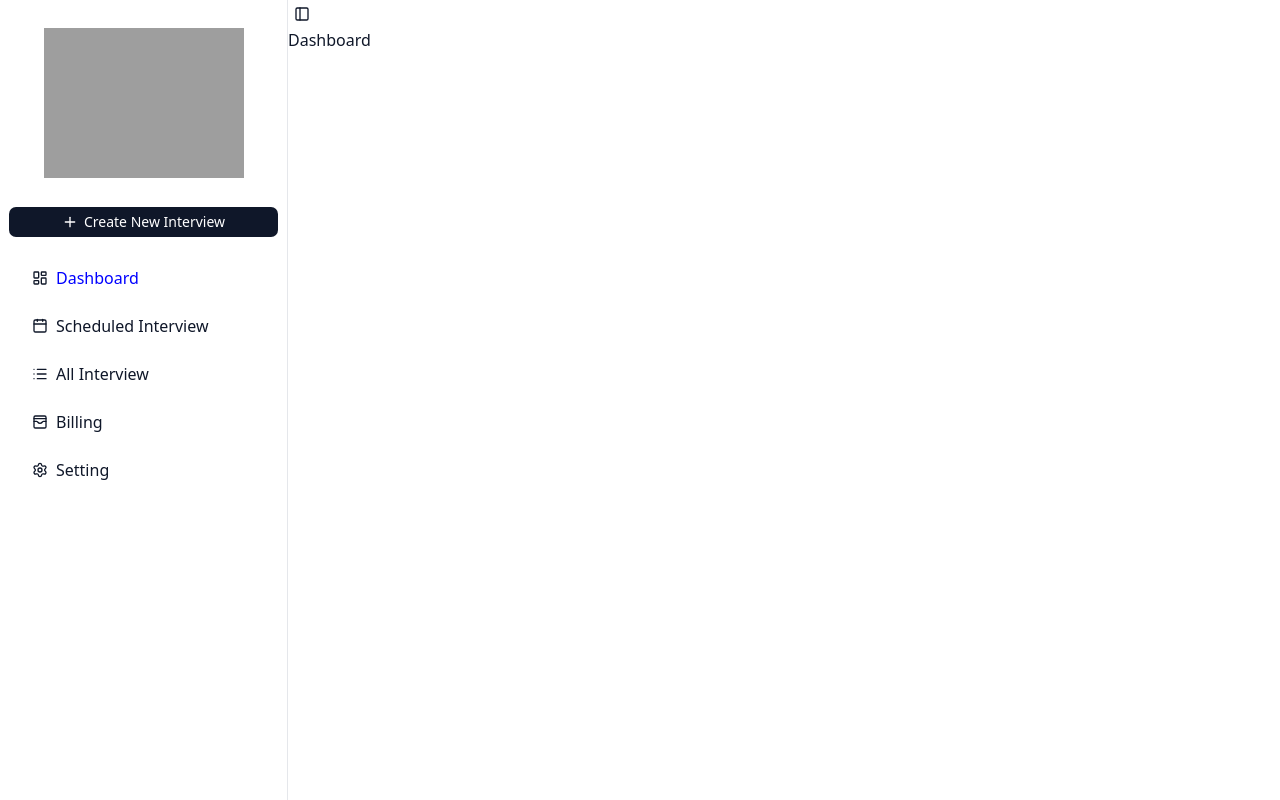
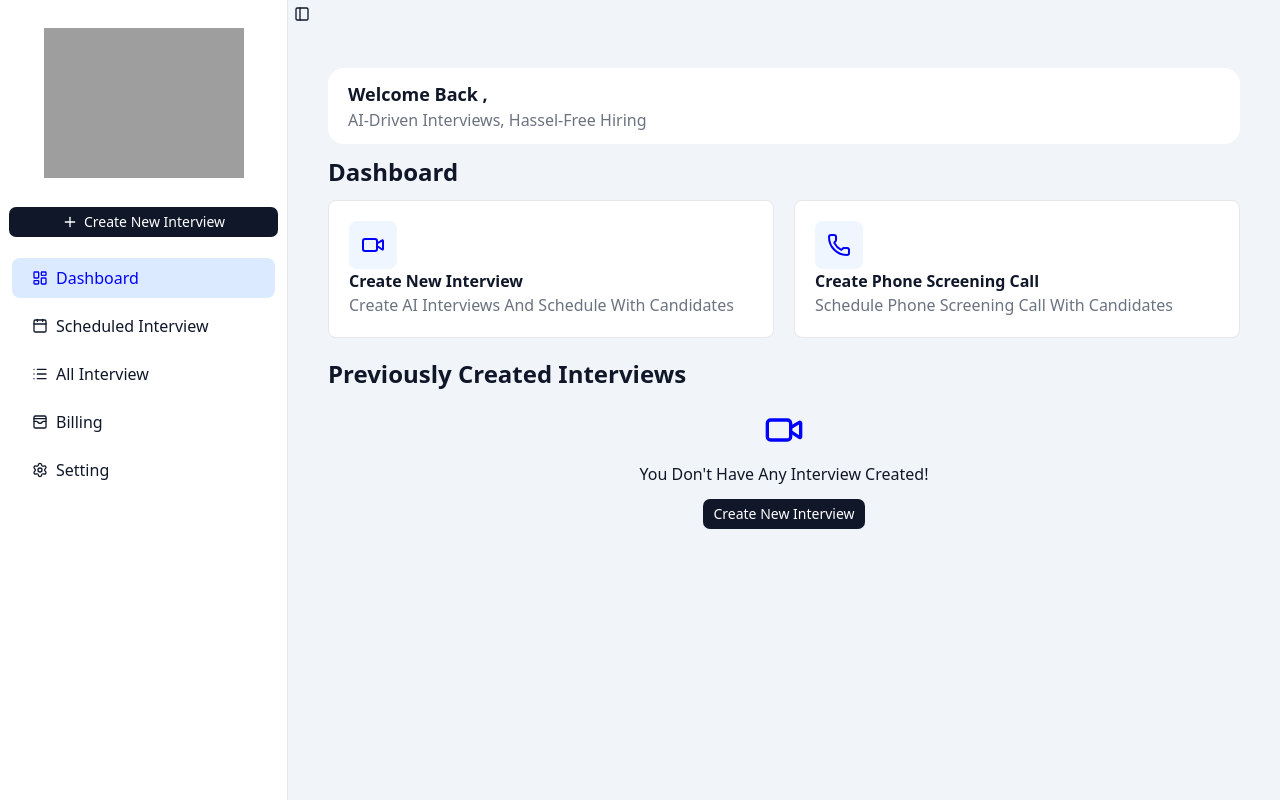
Before and after one commit to Tript-kak/ai-interview-scheduler, a Next.js app: page /dashboard in a window 1280 px wide. Built offline with nearby package versions, Linux system fonts and the light colour scheme; no server answers; the database is empty; grey boxes are pictures that could not be loaded.

Commit message:
Finished Dashboard Layout

```diff
--- a/app/(main)/_components/AppSidebar.jsx
+++ b/app/(main)/_components/AppSidebar.jsx
@@ -1,4 +1,5 @@
 "use client"
+
 import Image from "next/image"
 import { Plus } from "lucide-react"
 import { Button } from "@/components/ui/button"
@@ -36,11 +37,16 @@ export function AppSidebar() {
           <SidebarMenu>
 
               {SideBarOptions.map((option,index)=>(
-                <SidebarMenuItem key = {index} className={'p-1'}>
-                <SidebarMenuButton asChild className={'p-5'}>
+                <SidebarMenuItem key = {index} className='p-1'>
+                <SidebarMenuButton asChild className={`p-5 rounded-lg transition-all duration-200
+  ${path == option.path
+    ? "bg-blue-100"
+        : "hover:bg-gray-100"
+  }
+`}>
                   <Link href = {option.path}>
-                  <option.icon/>
-                  <span className={`text-[16px] ${path === option.path ? "text-primary" : ""}`}>
+                  <option.icon className={`${path == option.path ? "text-primary" : ""}`}/>
+                  <span className={`text-[16px] font-medium ${path == option.path ? "text-primary" : ""}`}>
                   {option.name}
                   </span>
                   </Link>
--- /dev/null
+++ b/app/(main)/dashboard/_components/CreateOptions.jsx
@@ -0,0 +1,23 @@
+import React from 'react'
+import {Video} from 'lucide-react'
+import {Phone} from 'lucide-react'
+
+function CreateOptions() {
+  return (
+    <div className='grid grid-cols-2 gap-5'>
+      <div className='bg-white border border-gray-200 rounded-lg p-5'>
+            <Video className='p-3 text-primary bg-blue-50 rounded-lg h-12 w-12'/>
+            <h2 className='font-bold'>Create New Interview</h2>
+            <p className='text-gray-500'>Create AI Interviews And Schedule With Candidates</p>
+      </div>
+
+      <div className='bg-white border border-gray-200 rounded-lg p-5'>
+            <Phone className='p-3 text-primary bg-blue-50 rounded-lg h-12 w-12'/>
+            <h2 className='font-bold'>Create Phone Screening Call</h2>
+            <p className='text-gray-500'>Schedule Phone Screening Call With Candidates</p>
+      </div>
+    </div>
+  )
+}
+
+export default CreateOptions
--- /dev/null
+++ b/app/(main)/dashboard/_components/LatestInterviewsList.jsx
@@ -0,0 +1,24 @@
+"use client"
+import React , {useState} from 'react'
+import {Video} from 'lucide-react'
+import {Button} from "@/components/ui/button"
+function LatestInterviewsList() {
+const [interviewList,setInterviewList] = useState([]);
+
+  return (
+    <div className='my-5'>
+      <h2 className='font-bold text-2xl'>Previously Created Interviews</h2>
+
+      <div>
+        {interviewList?.length == 0 &&
+        <div className='p-5 flex flex-col gap-3 items-center mt- 5'>
+            <Video className = 'h-10 w-10 text-primary'/>
+            <h2>You Don't Have Any Interview Created!</h2>
+            <Button> Create New Interview</Button>
+        </div>}
+      </div>
+    </div>
+  )
+}
+
+export default LatestInterviewsList
--- /dev/null
+++ b/app/(main)/dashboard/_components/WelcomeContainer.jsx
@@ -0,0 +1,24 @@
+"use client"
+import Image from 'next/image'
+import { useUser } from '@/app/provider'
+import React from 'react'
+
+function WelcomeContainer() {
+    const {user} = useUser();
+  return (
+    <div className='bg-white px-5 py-3 rounded-2xl flex justify-between items-center'>
+        <div  >
+            <h2 className='text-lg font-bold'>Welcome Back , {user?.name}</h2>
+            <h2 className='text-gray-500'>AI-Driven Interviews, Hassel-Free Hiring</h2>
+        </div>
+        {user &&<img
+  src={user.picture}
+  alt="UserAvatar"
+  className="w-12 h-12 rounded-full"
+  referrerPolicy="no-referrer"
+/>}
+    </div>
+  )
+}
+
+export default WelcomeContainer
--- a/app/(main)/dashboard/page.jsx
+++ b/app/(main)/dashboard/page.jsx
@@ -1,10 +1,18 @@
 import React from 'react'
+import WelcomeContainer from './_components/WelcomeContainer'
+import CreateOptions from './_components/CreateOptions'
+import LatestInterviewsList from './_components/LatestInterviewsList'
 
 function Dashboard() {
   return (
-    <div>
-      Dashboard
+
+    <div >
+      <WelcomeContainer/>
+      <h2 className='my-3 font-bold text-2xl'>Dashboard</h2>
+      <CreateOptions/>
+      <LatestInterviewsList/>
     </div>
+
   )
 }
 
--- a/app/(main)/layout.js
+++ b/app/(main)/layout.js
@@ -2,9 +2,11 @@ import React from 'react'
 import DashboardProvider from './provider'
 function DashboardLayout({children}) {
   return (
-      <div>
+      <div className='bg-secondary'>
         <DashboardProvider>
+          <div className='p-10'>
         {children}
+        </div>
         </DashboardProvider>
     </div>
   )
--- a/app/(main)/provider.js
+++ b/app/(main)/provider.js
@@ -9,13 +9,15 @@ function DashboardProvider({ children }) {
     "--sidebar-width": "18rem",
     "--sidebar-width-mobile": "20rem",
   }}
->
+>     <div className="flex w-full min-h-screen">
         <AppSidebar/>
 
 
-        <div className="flex-1">
+        <div className="flex-1 bg-slate-100">
             <SidebarTrigger />
           {children}
+        </div>
+
         </div>
     </SidebarProvider>
   )
--- a/app/globals.css
+++ b/app/globals.css
@@ -39,6 +39,7 @@
 
 @layer base {
   :root {
+
     --background: 0 0% 100%;
     --foreground: 222 47% 11%;
 
--- a/next.config.mjs
+++ b/next.config.mjs
@@ -4,6 +4,10 @@ const nextConfig = {
     NEXT_PUBLIC_SUPABASE_URL:"https://ufzojnpwcchjcoykauup.supabase.co",
 NEXT_PUBLIC_SUPABASE_ANON_KEY:"eyJhbGciOiJIUzI1NiIsInR5cCI6IkpXVCJ9.eyJpc3MiOiJzdXBhYmFzZSIsInJlZiI6InVmem9qbnB3Y2NoamNveWthdXVwIiwicm9sZSI6ImFub24iLCJpYXQiOjE3NzQzNTQyNjgsImV4cCI6MjA4OTkzMDI2OH0.pzh10bSRQDv2N_vDHfO2fBsoGLO6JDRfKihtKIYHwp4",
   },
+
+  images:{
+    domains:['lh3.googleusercontent.com'],
+  },
 }
 
 export default nextConfig
```
